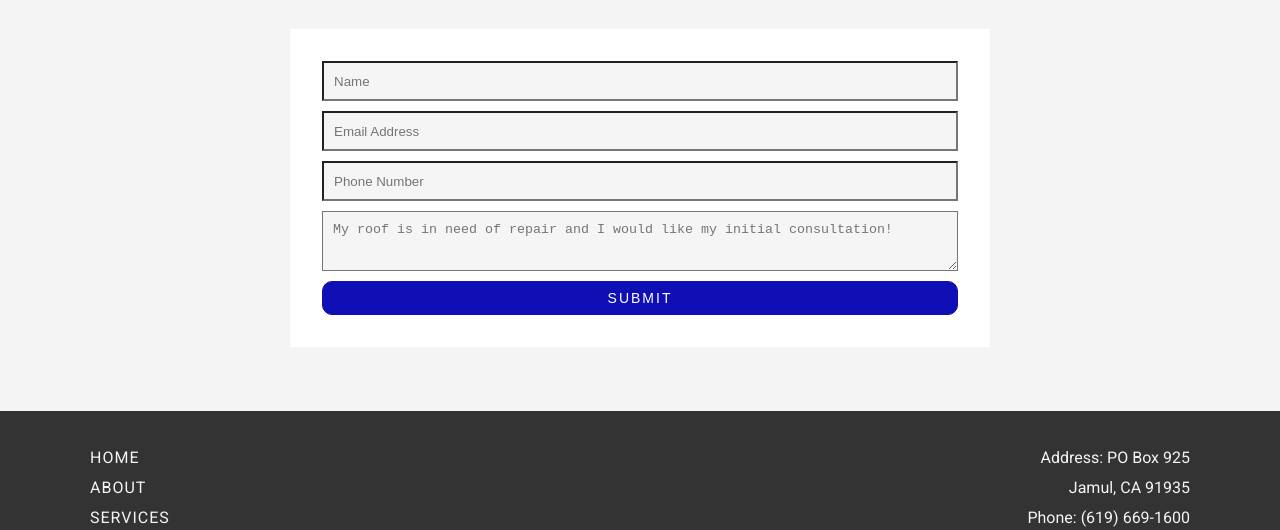
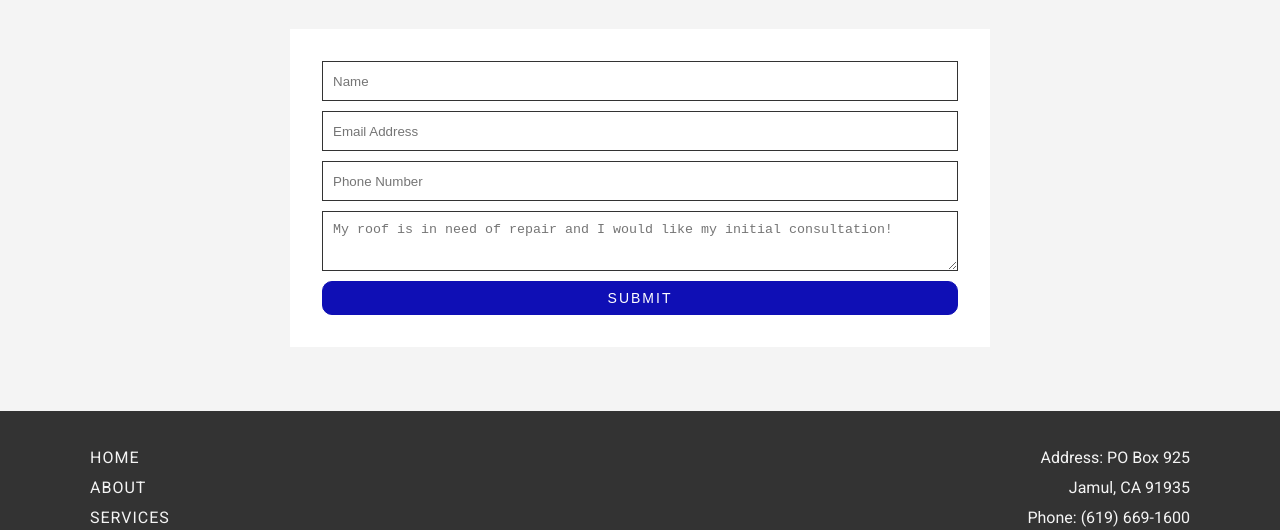
Before and after one commit to epratt86/marsh, a Gatsby site: page /contact in a window 1280 px wide. Shown: the part 563-1093 px from the top of the page. Built offline with nearby package versions, Linux system fonts and the light colour scheme; Gatsby itself is replaced by a stand-in of ours.

Commit message:
form css

```diff
--- a/src/styles/form.scss
+++ b/src/styles/form.scss
@@ -6,11 +6,11 @@
   .text-field {
     height: 40px;
     padding: 0 10px;
-    background: #f5f5f5;
+    border: 1px solid #333;
   }
   .input-field {
     padding: 10px;
     min-height: 60px;
-    background: #f5f5f5;
+    border: 1px solid #333;
   }
 }
```
